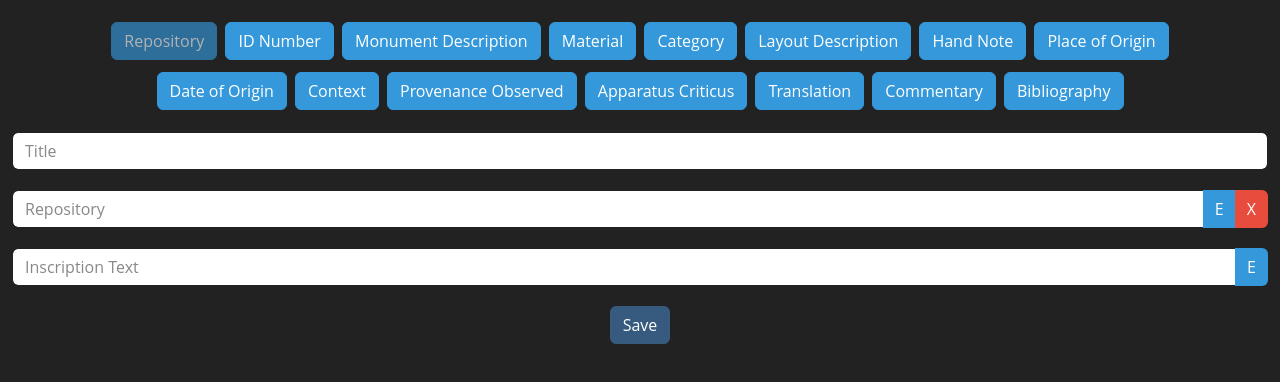
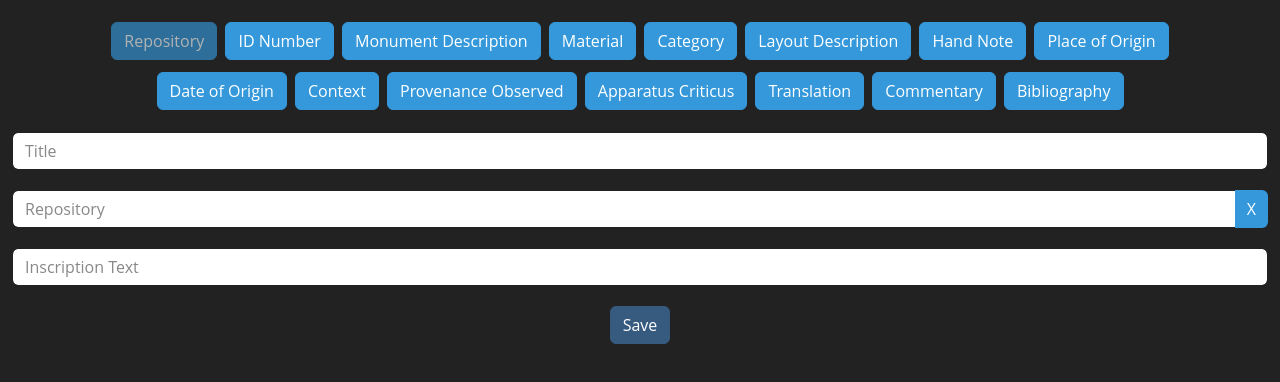
Before and after one commit to ddmitov/epigraphista, a plain HTML site: page resources/app/index.html in a window 1280 px wide. Both pictures are taken after a click on the button "Repository". Drawn offline with Linux system fonts and the light colour scheme.

Commit message:
no additional keyboard

```diff
--- a/resources/app/epigraphista/javascript/greek_support.js
+++ /dev/null
@@ -1,117 +0,0 @@
-// -*- coding: utf-8 -*-
-
-// Epigraphista - EpiDoc XML file creator
-// Epigraphista is licensed under the terms of GNU GPL version 3.
-// Dimitar D. Mitov, 2015 - 2018, 2023.
-
-// Buttons for additional letters:
-function toggleAdditionalKeyboard(target) {
-  placeholderId = target + "-additional-keyboard";
-
-  var additionalKeyboardRowContents = "" +
-  "<div class='container text-center'>" +
-    "<input type='button' value='Θ' onClick=\"javascript:insertLetter('" + target + "', 'Θ')\" class='btn btn-success btn-xs btn-letters'>" +
-    "<input type='button' value='Ω' onClick=\"javascript:insertLetter('" + target + "', 'Ω')\" class='btn btn-success btn-xs btn-letters'>" +
-    "<input type='button' value='Ε' onClick=\"javascript:insertLetter('" + target + "', 'Ε')\" class='btn btn-success btn-xs btn-letters'>" +
-    "<input type='button' value='Ρ' onClick=\"javascript:insertLetter('" + target + "', 'Ρ')\" class='btn btn-success btn-xs btn-letters'>" +
-    "<input type='button' value='Τ' onClick=\"javascript:insertLetter('" + target + "', 'Τ')\" class='btn btn-success btn-xs btn-letters'>" +
-    "<input type='button' value='Ψ' onClick=\"javascript:insertLetter('" + target + "', 'Ψ')\" class='btn btn-success btn-xs btn-letters'>" +
-    "<input type='button' value='Υ' onClick=\"javascript:insertLetter('" + target + "', 'Υ')\" class='btn btn-success btn-xs btn-letters'>" +
-    "<input type='button' value='Ι' onClick=\"javascript:insertLetter('" + target + "', 'Ι')\" class='btn btn-success btn-xs btn-letters'>" +
-    "<input type='button' value='Ο' onClick=\"javascript:insertLetter('" + target + "', 'Ο')\" class='btn btn-success btn-xs btn-letters'>" +
-    "<input type='button' value='Π' onClick=\"javascript:insertLetter('" + target + "', 'Π')\" class='btn btn-success btn-xs btn-letters'>" +
-  "</div>" +
-  "<div class='container text-center'>" +
-    "<input type='button' value='θ' onClick=\"javascript:insertLetter('" + target + "', 'θ')\" class='btn btn-success btn-xs btn-letters'>" +
-    "<input type='button' value='ω' onClick=\"javascript:insertLetter('" + target + "', 'ω')\" class='btn btn-success btn-xs btn-letters'>" +
-    "<input type='button' value='ε' onClick=\"javascript:insertLetter('" + target + "', 'ε')\" class='btn btn-success btn-xs btn-letters'>" +
-    "<input type='button' value='ρ' onClick=\"javascript:insertLetter('" + target + "', 'ρ')\" class='btn btn-success btn-xs btn-letters'>" +
-    "<input type='button' value='τ' onClick=\"javascript:insertLetter('" + target + "', 'τ')\" class='btn btn-success btn-xs btn-letters'>" +
-    "<input type='button' value='ψ' onClick=\"javascript:insertLetter('" + target + "', 'ψ')\" class='btn btn-success btn-xs btn-letters'>" +
-    "<input type='button' value='υ' onClick=\"javascript:insertLetter('" + target + "', 'υ')\" class='btn btn-success btn-xs btn-letters'>" +
-    "<input type='button' value='ι' onClick=\"javascript:insertLetter('" + target + "', 'ι')\" class='btn btn-success btn-xs btn-letters'>" +
-    "<input type='button' value='ο' onClick=\"javascript:insertLetter('" + target + "', 'ο')\" class='btn btn-success btn-xs btn-letters'>" +
-    "<input type='button' value='π' onClick=\"javascript:insertLetter('" + target + "', 'π')\" class='btn btn-success btn-xs btn-letters'>" +
-  "</div>" +
-  "<div class='container text-center'>" +
-    "<input type='button' value='Α' onClick=\"javascript:insertLetter('" + target + "', 'Α')\" class='btn btn-success btn-xs btn-letters'>" +
-    "<input type='button' value='Σ' onClick=\"javascript:insertLetter('" + target + "', 'Σ')\" class='btn btn-success btn-xs btn-letters'>" +
-    "<input type='button' value='Δ' onClick=\"javascript:insertLetter('" + target + "', 'Δ')\" class='btn btn-success btn-xs btn-letters'>" +
-    "<input type='button' value='Φ' onClick=\"javascript:insertLetter('" + target + "', 'Φ')\" class='btn btn-success btn-xs btn-letters'>" +
-    "<input type='button' value='Γ' onClick=\"javascript:insertLetter('" + target + "', 'Γ')\" class='btn btn-success btn-xs btn-letters'>" +
-    "<input type='button' value='Η' onClick=\"javascript:insertLetter('" + target + "', 'Η')\" class='btn btn-success btn-xs btn-letters'>" +
-    "<input type='button' value='Σ' onClick=\"javascript:insertLetter('" + target + "', 'Σ')\" class='btn btn-success btn-xs btn-letters'>" +
-    "<input type='button' value='Κ' onClick=\"javascript:insertLetter('" + target + "', 'Κ')\" class='btn btn-success btn-xs btn-letters'>" +
-    "<input type='button' value='Λ' onClick=\"javascript:insertLetter('" + target + "', 'Λ')\" class='btn btn-success btn-xs btn-letters'>" +
-  "</div>" +
-  "<div class='container text-center'>" +
-    "<input type='button' value='α' onClick=\"javascript:insertLetter('" + target + "', 'α')\" class='btn btn-success btn-xs btn-letters'>" +
-    "<input type='button' value='σ' onClick=\"javascript:insertLetter('" + target + "', 'σ')\" class='btn btn-success btn-xs btn-letters'>" +
-    "<input type='button' value='δ' onClick=\"javascript:insertLetter('" + target + "', 'δ')\" class='btn btn-success btn-xs btn-letters'>" +
-    "<input type='button' value='φ' onClick=\"javascript:insertLetter('" + target + "', 'φ')\" class='btn btn-success btn-xs btn-letters'>" +
-    "<input type='button' value='γ' onClick=\"javascript:insertLetter('" + target + "', 'γ')\" class='btn btn-success btn-xs btn-letters'>" +
-    "<input type='button' value='η' onClick=\"javascript:insertLetter('" + target + "', 'η')\" class='btn btn-success btn-xs btn-letters'>" +
-    "<input type='button' value='σ' onClick=\"javascript:insertLetter('" + target + "', 'σ')\" class='btn btn-success btn-xs btn-letters'>" +
-    "<input type='button' value='κ' onClick=\"javascript:insertLetter('" + target + "', 'κ')\" class='btn btn-success btn-xs btn-letters'>" +
-    "<input type='button' value='λ' onClick=\"javascript:insertLetter('" + target + "', 'λ')\" class='btn btn-success btn-xs btn-letters'>" +
-    "<input type='button' value='·' onClick=\"javascript:insertLetter('" + target + "', '·')\" class='btn btn-success btn-xs btn-letters'>" +
-  "</div>" +
-  "<div class='container text-center'>" +
-    "<input type='button' value='Ζ' onClick=\"javascript:insertLetter('" + target + "', 'Ζ')\" class='btn btn-success btn-xs btn-letters'>" +
-    "<input type='button' value='Χ' onClick=\"javascript:insertLetter('" + target + "', 'Χ')\" class='btn btn-success btn-xs btn-letters'>" +
-    "<input type='button' value='Ξ' onClick=\"javascript:insertLetter('" + target + "', 'Ξ')\" class='btn btn-success btn-xs btn-letters'>" +
-    "<input type='button' value='Ϝ' onClick=\"javascript:insertLetter('" + target + "', 'Ϝ')\" class='btn btn-success btn-xs btn-letters'>" +
-    "<input type='button' value='Β' onClick=\"javascript:insertLetter('" + target + "', 'Β')\" class='btn btn-success btn-xs btn-letters'>" +
-    "<input type='button' value='Ν' onClick=\"javascript:insertLetter('" + target + "', 'Ν')\" class='btn btn-success btn-xs btn-letters'>" +
-    "<input type='button' value='Μ' onClick=\"javascript:insertLetter('" + target + "', 'Μ')\" class='btn btn-success btn-xs btn-letters'>" +
-  "</div>" +
-  "<div class='container text-center'>" +
-    "<input type='button' value='ζ' onClick=\"javascript:insertLetter('" + target + "', 'ζ')\" class='btn btn-success btn-xs btn-letters'>" +
-    "<input type='button' value='χ' onClick=\"javascript:insertLetter('" + target + "', 'χ')\" class='btn btn-success btn-xs btn-letters'>" +
-    "<input type='button' value='ξ' onClick=\"javascript:insertLetter('" + target + "', 'ξ')\" class='btn btn-success btn-xs btn-letters'>" +
-    "<input type='button' value='ϝ' onClick=\"javascript:insertLetter('" + target + "', 'ϝ')\" class='btn btn-success btn-xs btn-letters'>" +
-    "<input type='button' value='β' onClick=\"javascript:insertLetter('" + target + "', 'β')\" class='btn btn-success btn-xs btn-letters'>" +
-    "<input type='button' value='ν' onClick=\"javascript:insertLetter('" + target + "', 'ν')\" class='btn btn-success btn-xs btn-letters'>" +
-    "<input type='button' value='μ' onClick=\"javascript:insertLetter('" + target + "', 'μ')\" class='btn btn-success btn-xs btn-letters'>" +
-  "</div>" +
-  "<div class='container text-center'>" +
-    "<input type='button' value='ϐ' onClick=\"javascript:insertLetter('" + target + "', 'ϐ')\" class='btn btn-success btn-xs btn-letters'>" +
-    "<input type='button' value='ϲ' onClick=\"javascript:insertLetter('" + target + "', 'ϲ')\" class='btn btn-success btn-xs btn-letters'>" +
-    "<input type='button' value='Ϛ' onClick=\"javascript:insertLetter('" + target + "', 'Ϛ')\" class='btn btn-success btn-xs btn-letters'>" +
-    "<input type='button' value='ϛ' onClick=\"javascript:insertLetter('" + target + "', 'ϛ')\" class='btn btn-success btn-xs btn-letters'>" +
-    "<input type='button' value='Ϟ' onClick=\"javascript:insertLetter('" + target + "', 'Ϟ')\" class='btn btn-success btn-xs btn-letters'>" +
-    "<input type='button' value='ϟ' onClick=\"javascript:insertLetter('" + target + "', 'ϟ')\" class='btn btn-success btn-xs btn-letters'>" +
-    "<input type='button' value='Ϡ' onClick=\"javascript:insertLetter('" + target + "', 'Ϡ')\" class='btn btn-success btn-xs btn-letters'>" +
-    "<input type='button' value='ϡ' onClick=\"javascript:insertLetter('" + target + "', 'ϡ')\" class='btn btn-success btn-xs btn-letters'>" +
-  "</div>";
-
-  var rowBox = document.createElement("div");
-  rowBox.setAttribute("class", "form-group col-xs-12");
-  rowBox.innerHTML = additionalKeyboardRowContents;
-
-  var row = document.createElement("div");
-  row.setAttribute("class", "row");
-  row.appendChild(rowBox);
-
-  var placeholderElement = document.getElementById(placeholderId);
-
-  if (!placeholderElement.hasChildNodes()) {
-    placeholderElement.appendChild(row);
-  } else {
-    while (placeholderElement.hasChildNodes()) {
-      placeholderElement.removeChild(placeholderElement.firstChild);
-    }
-  }
-}
-
-// Insert letter in a textarea:
-function insertLetter (targetElementId, letter) {
-  var targetElement = document.getElementById(targetElementId);
-  const [start, end] = [targetElement.selectionStart, targetElement.selectionEnd];
-
-  targetElement.setRangeText(letter, start, end, 'end');
-
-  if (targetElementId == 'inscription') {
-    startLeidenToEpidocConversion();
-  }
-}
--- a/resources/app/epigraphista/javascript/layout_functions.js
+++ b/resources/app/epigraphista/javascript/layout_functions.js
@@ -17,14 +17,9 @@ function addTextAreaElement(id, placeholderText) {
       " spellcheck='false'" +
       " placeholder='" + placeholderText + "'></textarea>" +
       "<input type='button'" +
-      " value='E'" +
-      " title='Greek Keyboard'" +
-      " class='btn btn-info btn-input-group'" +
-      " onclick=\"javascript:toggleAdditionalKeyboard('" + id + "')\">" +
-      "<input type='button'" +
       " value='X'" +
       " title='Remove'" +
-      " class='btn btn-danger btn-input-group'" +
+      " class='btn btn-info btn-input-group'" +
       " onclick=\"javascript:clearElementGroup('" + id + "')\">" +
     "</div>";
 
--- a/resources/app/index.html
+++ b/resources/app/index.html
@@ -20,7 +20,6 @@ Dimitar D. Mitov, 2015 - 2018, 2023.
     <link rel="stylesheet" type="text/css" href="epigraphista/css/epigraphista.css" media="all">
     <script src="epigraphista/javascript/epidoc_highlighter.js" charset="utf-8"></script>
     <script src="epigraphista/javascript/epidoc_text_converter.js" charset="utf-8"></script>
-    <script src="epigraphista/javascript/greek_support.js" charset="utf-8"></script>
     <script src="epigraphista/javascript/layout_functions.js" charset="utf-8"></script>
     <script src="epigraphista/javascript/layout_initialization.js" charset="utf-8"></script>
     <script src="epigraphista/javascript/peb.js" charset="utf-8"></script>
@@ -159,12 +158,6 @@ Dimitar D. Mitov, 2015 - 2018, 2023.
             class="form-control"
             oninput="javascript:startLeidenToEpidocConversion();"></textarea>
 
-          <input type="button"
-            value="E"
-            title="Greek Keyboard"
-            class="btn btn-info btn-input-group"
-            onClick="javascript:toggleAdditionalKeyboard('inscription');">
-
         </div>
 
         <div class="row buffer"></div>
```
